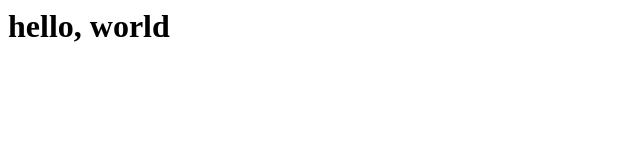
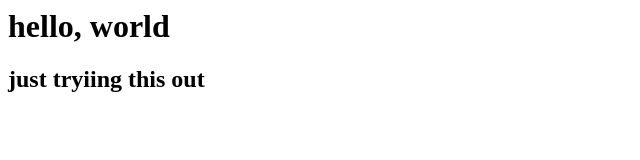
Before and after one commit to mock/pages-practice, a plain HTML site: page index.html in a window 1280 px wide. Shown: the whole page, without its empty margins (0-640 px from the left). Drawn offline with Linux system fonts and the light colour scheme.

Commit message:
Update index.html

```diff
--- a/index.html
+++ b/index.html
@@ -1,5 +1,6 @@
 <html>
 <body>
 <h1>hello, world</h1>
+  <h2>just tryiing this out</h2>
 </body>
 </html>
```
